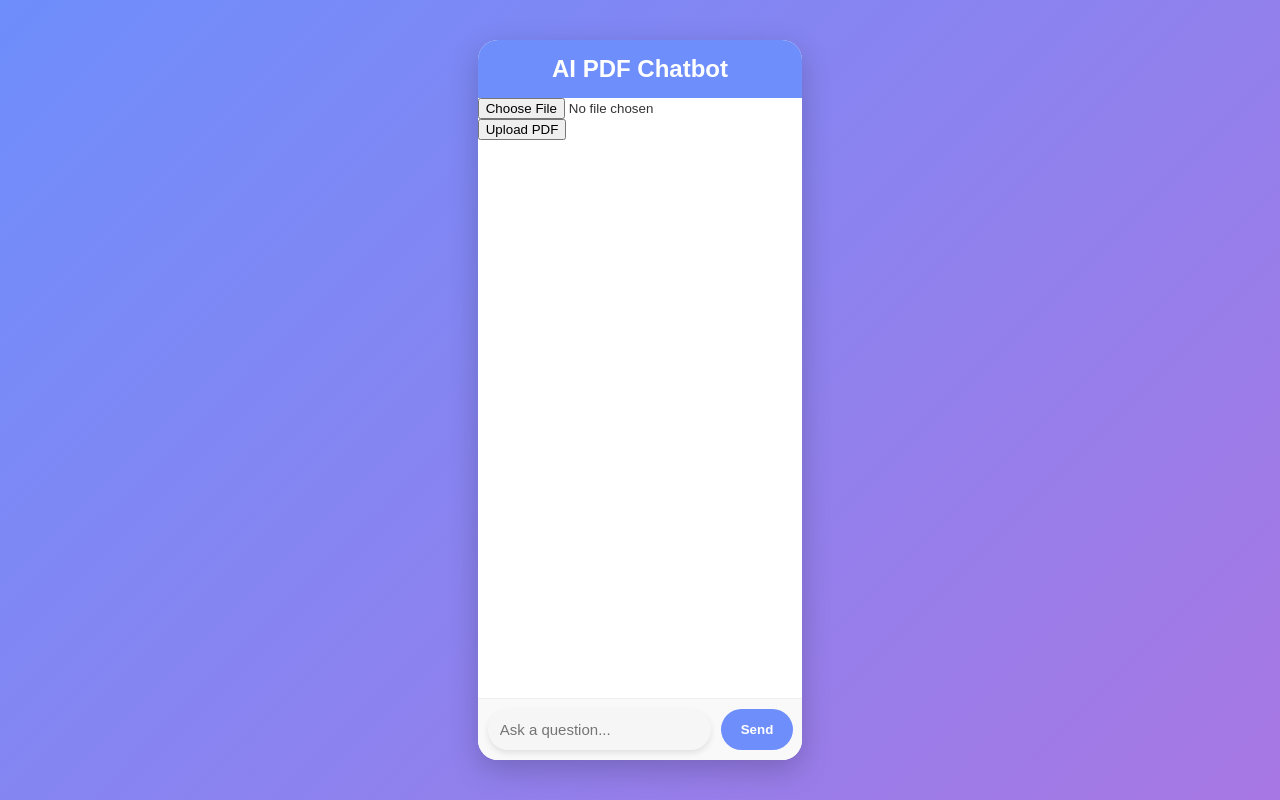
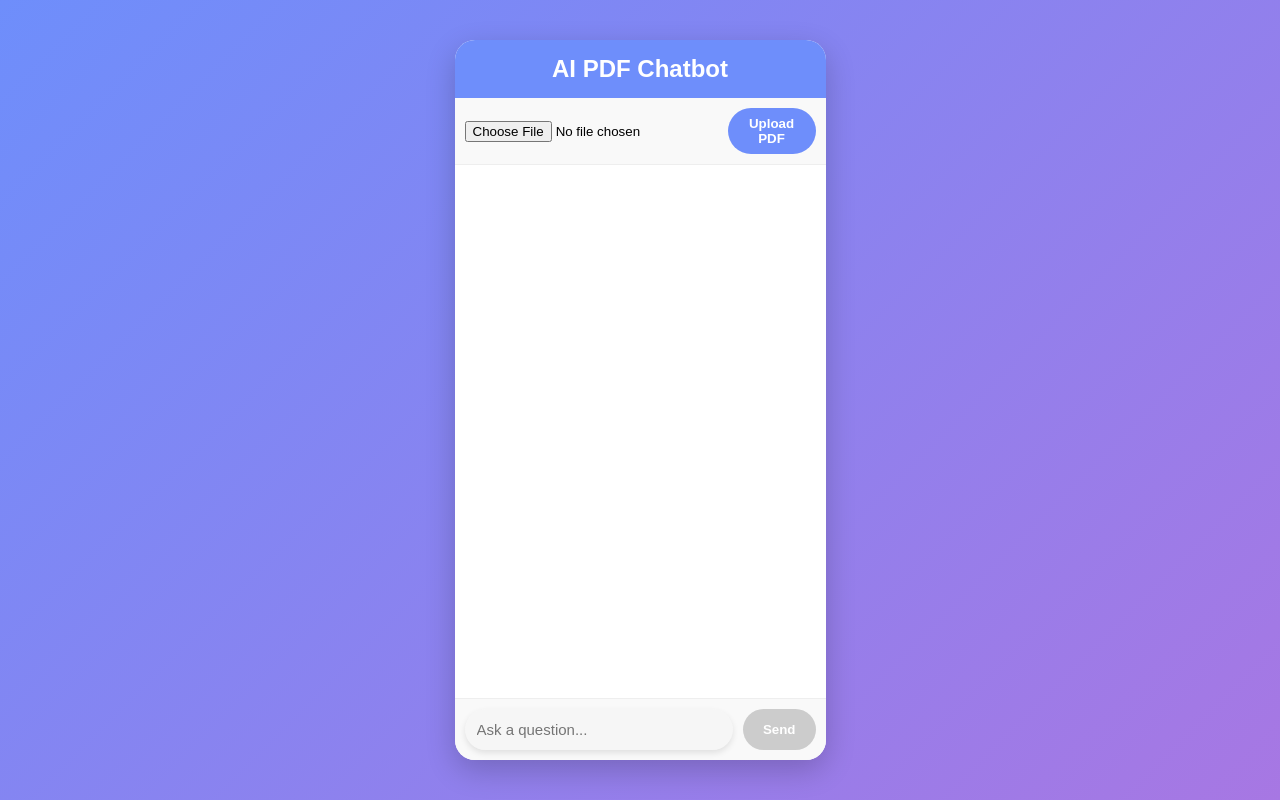
Before and after one commit to MujtabaJunaid/Chatbot-RAG-JS-React, a React (Create React App) app: page / in a window 1280 px wide. Built offline with nearby package versions, Linux system fonts and the light colour scheme.

Commit message:
Update App.css

```diff
--- a/src/App.css
+++ b/src/App.css
@@ -2,7 +2,6 @@ body {
   margin: 0;
   font-family: "Segoe UI", Tahoma, Geneva, Verdana, sans-serif;
   background: linear-gradient(135deg, #6e8efb, #a777e3);
-  color: #333;
   display: flex;
   justify-content: center;
   align-items: center;
@@ -28,6 +27,35 @@ body {
   padding: 15px;
   font-size: 24px;
   margin: 0;
+}
+
+.upload-section {
+  display: flex;
+  justify-content: center;
+  align-items: center;
+  gap: 10px;
+  padding: 10px;
+  background: #f9f9f9;
+  border-bottom: 1px solid #eee;
+}
+
+.upload-section input {
+  flex: 1;
+}
+
+.upload-section button {
+  background: #6e8efb;
+  border: none;
+  color: white;
+  padding: 8px 16px;
+  border-radius: 25px;
+  cursor: pointer;
+  font-weight: bold;
+  transition: 0.3s;
+}
+
+.upload-section button:hover {
+  background: #5a76e5;
 }
 
 .chat-box {
@@ -99,3 +127,9 @@ body {
 .input-area button:hover {
   background: #5a76e5;
 }
+
+.input-area button:disabled,
+.upload-section button:disabled {
+  background: #ccc;
+  cursor: not-allowed;
+}
```
